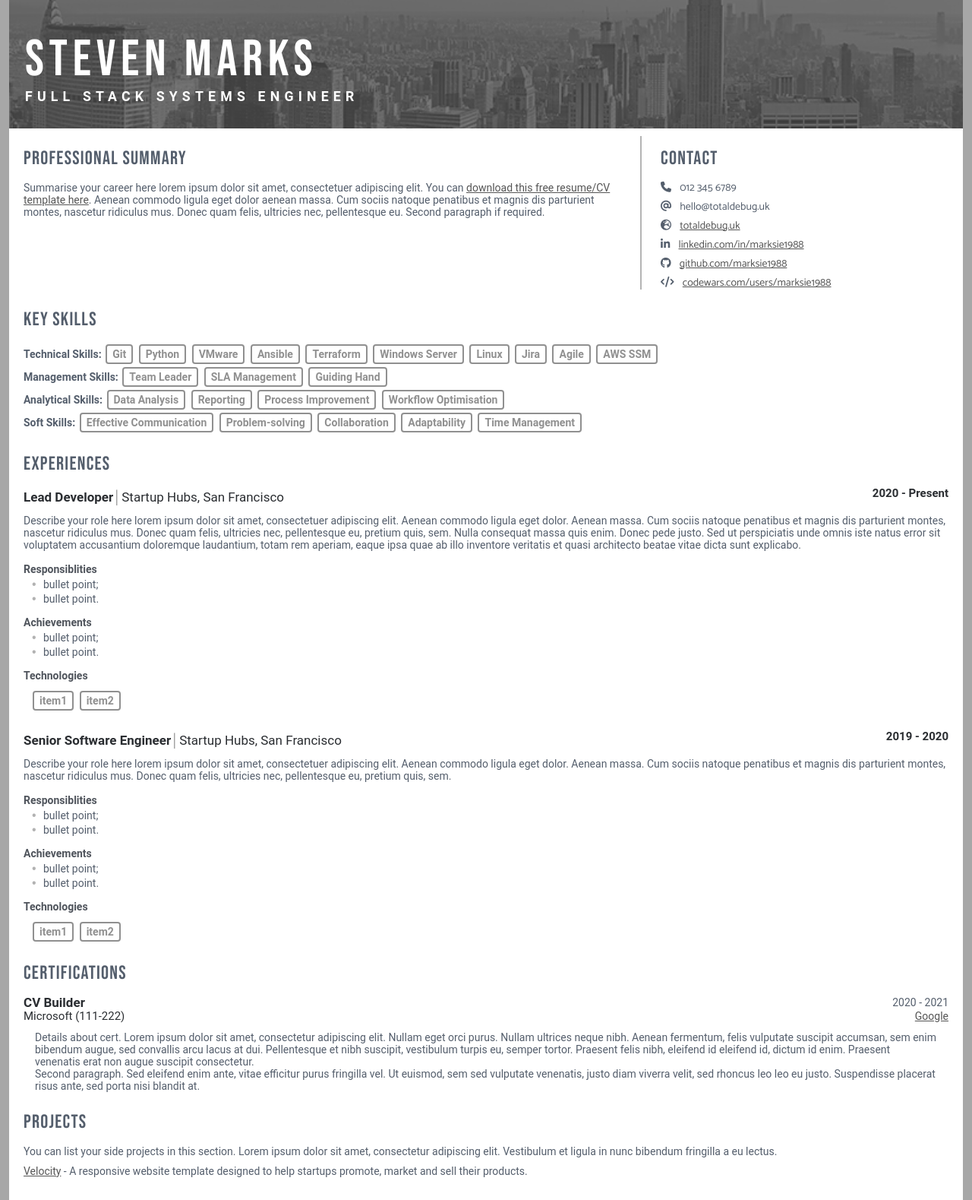
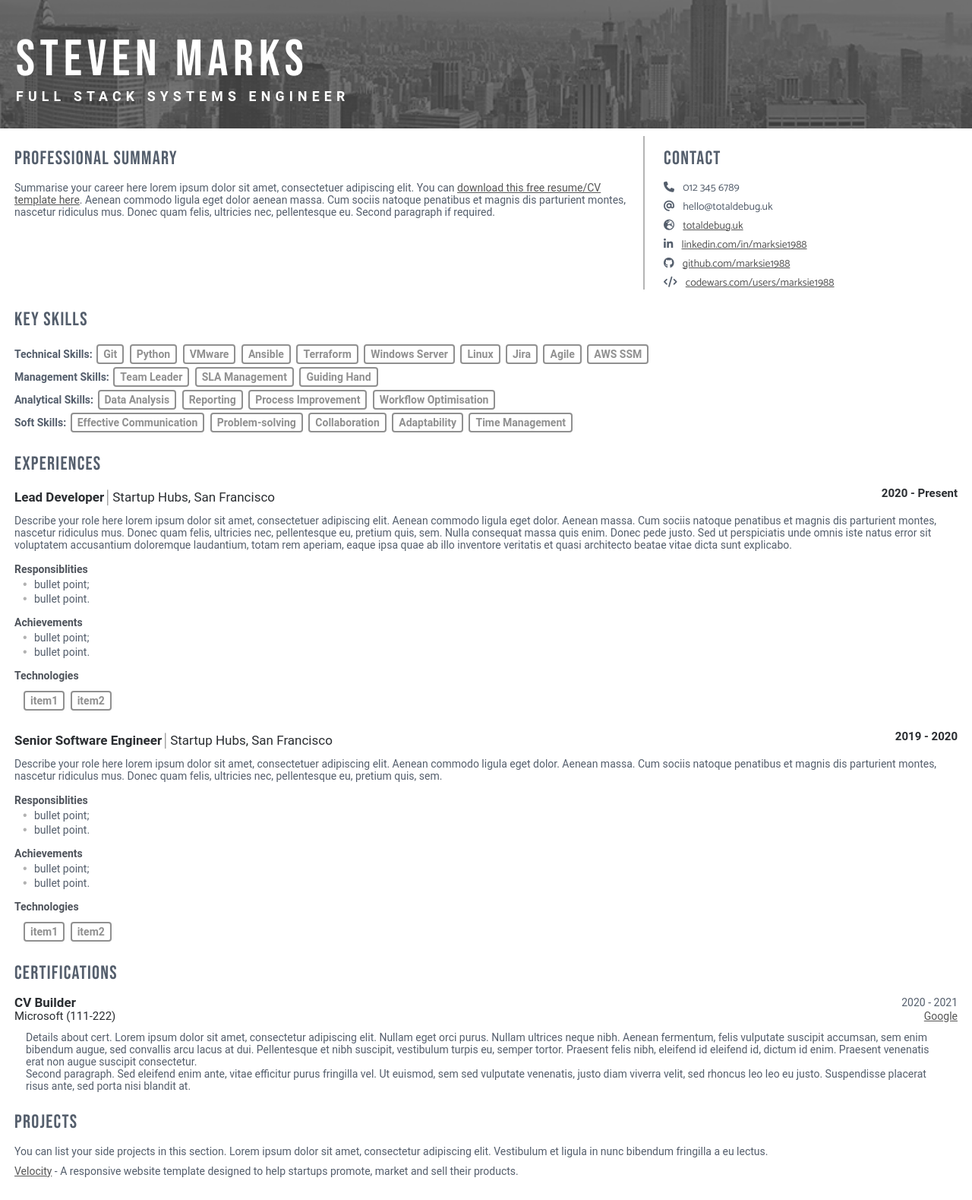
Before and after one commit to totaldebug/jekyll-theme-cv, a Jekyll site: the page built from print.html, in a window 1280 px wide. Shown: the whole page at 76% size. Built offline with Jekyll 4.4.1, drawn with Linux system fonts in a browser that asks for light colours.

Commit message:
print page fixes

```diff
--- a/_layouts/print.html
+++ b/_layouts/print.html
@@ -1,4 +1,3 @@
-
 <!DOCTYPE html>
 <!--[if IE 8]> <html lang="en" class="ie8"> <![endif]-->
 <!--[if IE 9]> <html lang="en" class="ie9"> <![endif]-->
@@ -14,6 +13,11 @@
   .wrapper {
     max-width: unset !important;
   }
+
+  .container-fluid {
+    padding-right: unset !important;
+    padding-left: unset !important;
+  }
 </style>
 
 <body>
@@ -22,7 +26,6 @@
       <div class="skn-mlo6 fontsize document magenta-photo">
         {% include headbar.html %}
         {% include main-section.html %}
-
         {{ content }}
 
       </div>
```
